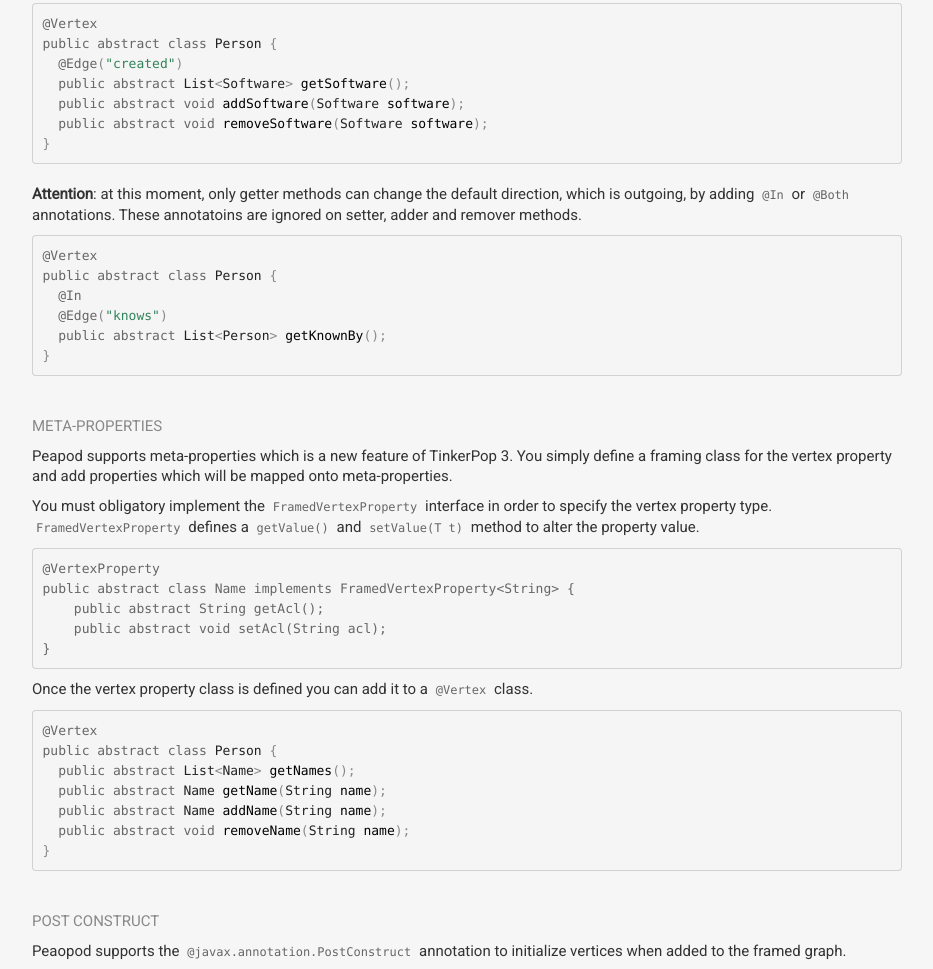
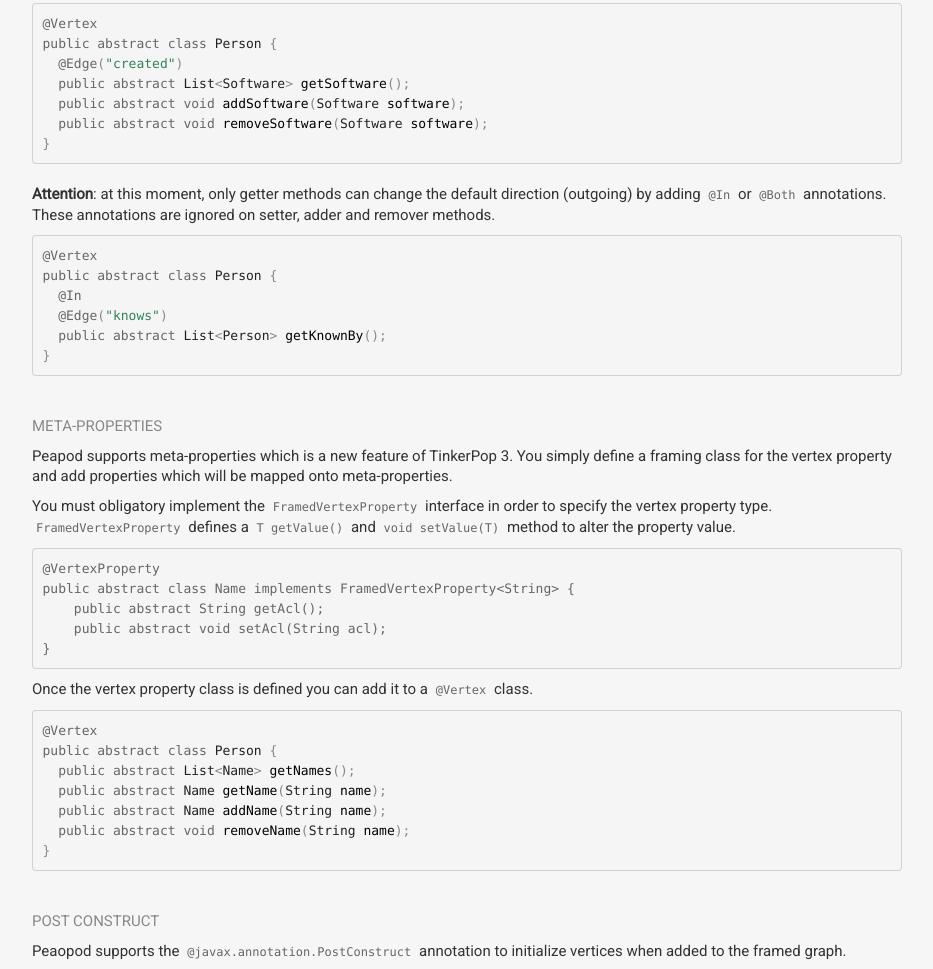
Before and after one commit to wsalembi/bayofmany.github.io, a plain HTML site: page index.html in a window 1280 px wide. Shown: the part 2761-3730 px from the top of the page, without its empty margins (23-956 px from the left). Drawn offline with nearby package versions, Linux system fonts and the light colour scheme.

```diff
--- a/index.html
+++ b/index.html
@@ -134,7 +134,7 @@ public abstract class Person {
   public abstract void addSoftware(Software software);
   public abstract void removeSoftware(Software software);
 }</pre>
-            <p><strong>Attention</strong>: at this moment, only getter methods can change the default direction, which is outgoing, by adding <code>@In</code> or <code>@Both</code> annotations. These annotatoins are ignored on setter, adder and remover methods.</p>
+            <p><strong>Attention</strong>: at this moment, only getter methods can change the default direction (outgoing) by adding <code>@In</code> or <code>@Both</code> annotations. These annotations are ignored on setter, adder and remover methods.</p>
             <pre class="prettyprint">@Vertex
 public abstract class Person {
   @In
@@ -144,7 +144,7 @@ public abstract class Person {
 
             <h4>Meta-properties</h4>
             <p>Peapod supports meta-properties which is a new feature of TinkerPop 3. You simply define a framing class for the vertex property and add properties which will be mapped onto meta-properties. </p>
-			<p>You must obligatory implement the <code>FramedVertexProperty</code> interface in order to specify the vertex property type. <code>FramedVertexProperty</code> defines a <code>getValue()</code> and <code>setValue(T t)</code> method to alter the property value.</p>
+			<p>You must obligatory implement the <code>FramedVertexProperty</code> interface in order to specify the vertex property type. <code>FramedVertexProperty</code> defines a <code>T getValue()</code> and <code>void setValue(T)</code> method to alter the property value.</p>
 			<pre>@VertexProperty
 public abstract class Name implements FramedVertexProperty&lt;String&gt; {
     public abstract String getAcl();
```
